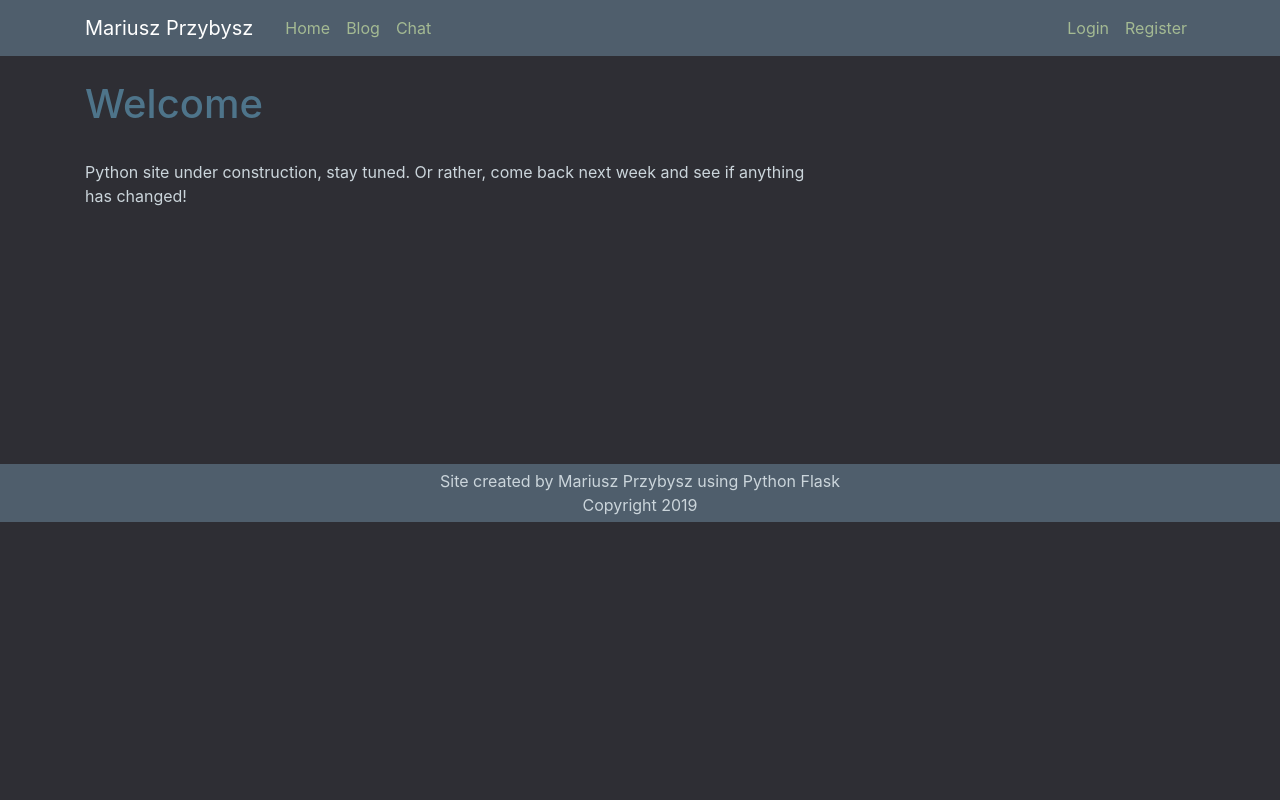
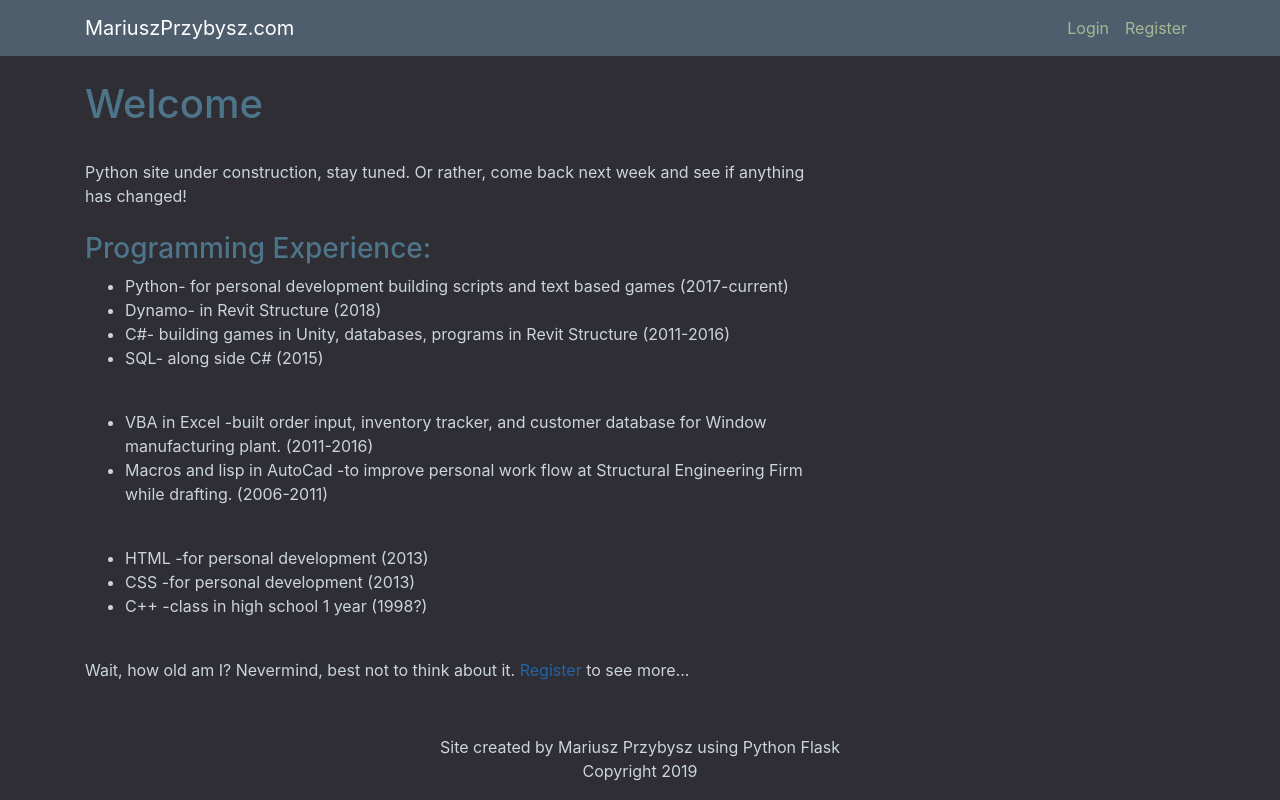
Before and after one commit to DevMariusz/PythonWebsite, a Flask app: page / in a window 1280 px wide. Run offline with Flask 2, Linux system fonts and the light colour scheme; some libraries are stand-ins or nearby versions.

Commit message:
Updated home page

```diff
--- a/Flask Website/myproject/routes.py
+++ b/Flask Website/myproject/routes.py
@@ -15,10 +15,12 @@ def home():
     return render_template("home_page.html",value=num,title='Home')
 
 @app.route("/chat", methods=['GET', 'POST'])
+@login_required
 def chat():
     return render_template("chat_page.html",title='Chat')
 
 @app.route("/blog")
+@login_required
 def blog():
     posts = Post.query.all()
     return render_template("blog_page.html",posts=posts,title='Blog')
--- a/Flask Website/myproject/static/main.css
+++ b/Flask Website/myproject/static/main.css
@@ -8,10 +8,9 @@ h1, h2, h3, h4, h5, h6 {
   color: #4e748a;
 }
 
-footer{padding:5px; background-color: #4f5e6c}
+footer{padding:5px;}
 
 .footer{width: 100%;
-	padding-top:20%;
 	text-align: center;}
 
 a{color:#2562a6;}
--- a/Flask Website/myproject/templates/home_page.html
+++ b/Flask Website/myproject/templates/home_page.html
@@ -9,5 +9,45 @@
 		Python site under construction, stay tuned. Or rather, come back next week and see if anything has changed!
 	</div>
 
+	<br>
+
+	<h3>Programming Experience:</h3>
+
+	<div>
+		<ul>
+
+			<li>Python- for personal development building scripts and text based games (2017-current)</li>
+			<li>Dynamo- in Revit Structure (2018)</li>
+			<li>C#- building games in Unity, databases, programs in Revit Structure (2011-2016)</li>
+			<li>SQL- along side C# (2015)</li>
+		</ul>
+	</div>
+
+	<br>
+
+	<div>
+		<ul>
+
+			<li>VBA in Excel -built order input, inventory tracker, and customer database for Window manufacturing plant. (2011-2016)</li>
+			<li>Macros and lisp in AutoCad -to improve personal work flow at Structural Engineering Firm while drafting. (2006-2011)</li>
+		</ul>
+	</div>
+
+	<br>
+
+	<div>
+		<ul>
+			<li>HTML -for personal development (2013)</li>
+			<li>CSS -for personal development (2013)</li>
+			<li>C++ -class in high school 1 year (1998?)</li>
+		</ul>
+	</div>
+
+	<br>
+
+	<div>
+		Wait, how old am I? Nevermind, best not to think about it. <a href="{{ url_for('register') }}">Register</a> to see more...
+	</div>
+
 
 {%endblock content%}
--- a/Flask Website/myproject/templates/layout.html
+++ b/Flask Website/myproject/templates/layout.html
@@ -22,15 +22,17 @@
 		<header class="site-header">
 		  <nav class="navbar navbar-expand-md navbar-dark bg-steel fixed-top">
 			<div class="container">
-			  <a class="navbar-brand mr-4" href="/">Mariusz Przybysz</a>
+			  <a class="navbar-brand mr-4" href="/">MariuszPrzybysz.com</a>
 			  <button class="navbar-toggler" type="button" data-toggle="collapse" data-target="#navbarToggle" aria-controls="navbarToggle" aria-expanded="false" aria-label="Toggle navigation">
 				<span class="navbar-toggler-icon"></span>
 			  </button>
 			  <div class="collapse navbar-collapse" id="navbarToggle">
 				<div class="navbar-nav mr-auto">
-				  <a class="nav-item nav-link" href="{{url_for('home')}}">Home</a>
-				  <a class="nav-item nav-link" href="{{url_for('blog')}}">Blog</a>
-				  <a class="nav-item nav-link" href="{{url_for('chat')}}">Chat</a>
+					{% if current_user.is_authenticated %}
+					  <a class="nav-item nav-link" href="{{url_for('home')}}">Home</a>
+					  <a class="nav-item nav-link" href="{{url_for('blog')}}">Blog</a>
+					{% endif %}
+
 				</div>
 				<!-- Navbar Right Side -->
 				<div class="navbar-nav">
@@ -95,6 +97,9 @@
 
 		<div class="footer">
 			<footer>
+				<br>
+				<br>
+
 				<p class="footertext">Site created by Mariusz Przybysz using Python Flask</p>
 				<p class="footertext">Copyright 2019</p>
 			</footer>
```
Also changed, not shown: Flask Website/myproject/site.db, 1 other file.
